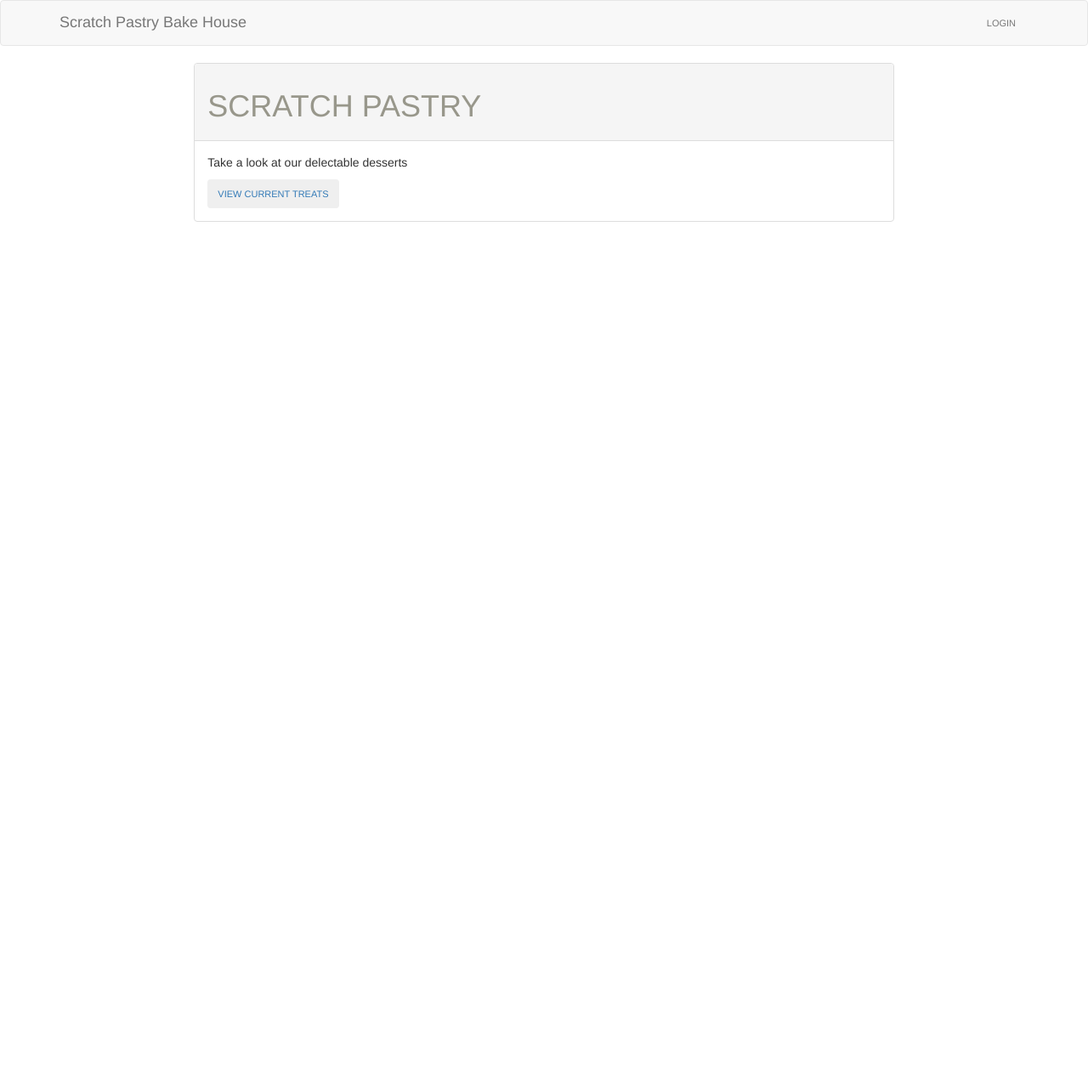
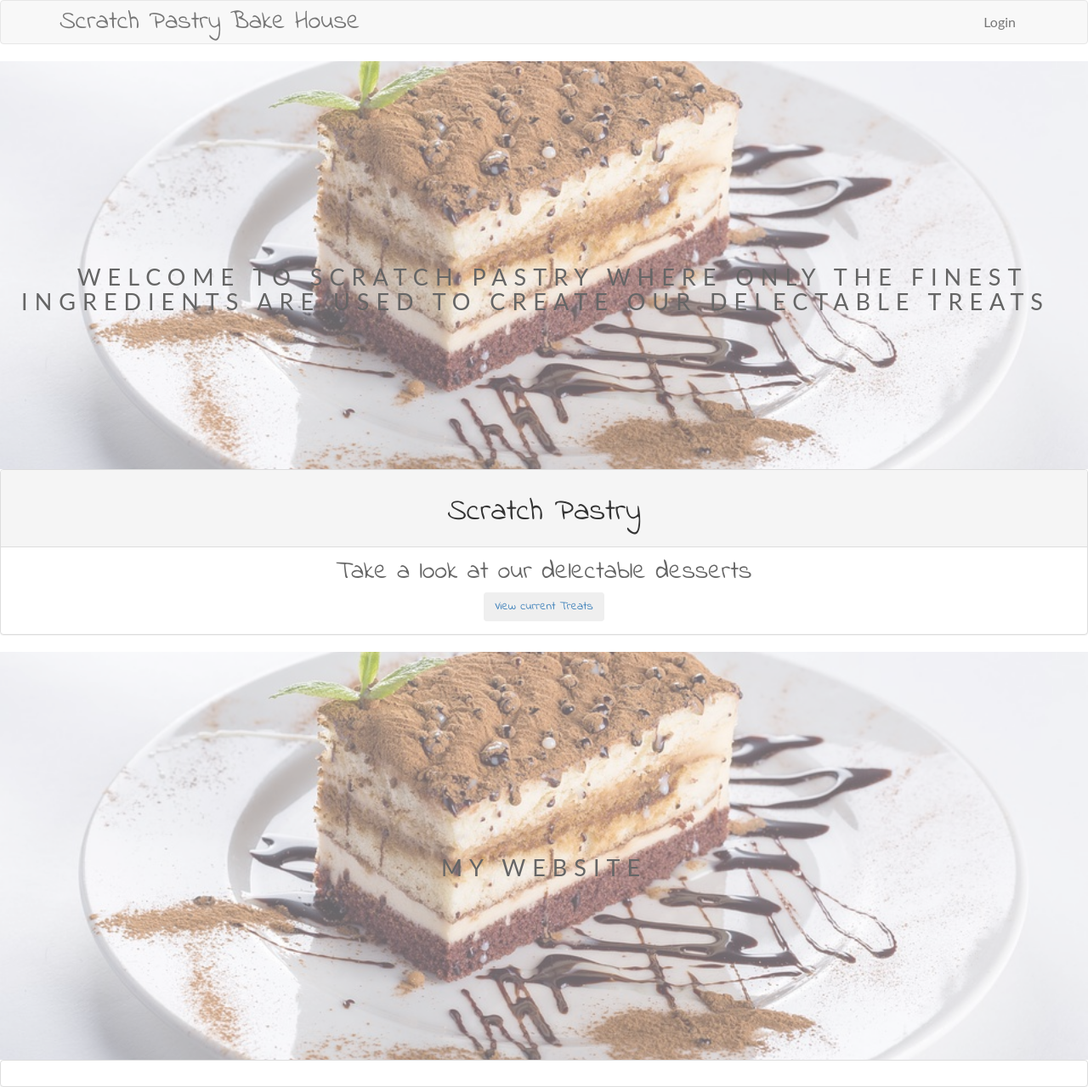
Before and after one commit to pkarella/scratch-pastrybakeshop, a Rails app: page / in a window 1280 px wide. Shown: the whole page at 85% size. Before the commit the page ends 800 px from the top, so only its background shows below. Run offline with Rails 7, Linux system fonts and the light colour scheme; style sheets or scripts are compiled from the project's sources; parts of the project's set-up code (start-up, migrations or seed data) failed here and were passed over; some libraries are stand-ins or nearby versions.

Commit message:
added parallax to site

```diff
--- a/app/assets/stylesheets/application.scss
+++ b/app/assets/stylesheets/application.scss
@@ -14,6 +14,67 @@
  *= require_self
  */
  @import "bootstrap-sprockets";
- @import "variables";
+
    @import "bootstrap";
-   @import "bootswatch"
+@import url(https://fonts.googleapis.com/css?family=Indie%20Flower);
+
+   body,html{
+     height: 100%;
+     margin:0;
+     font-size: 16px;
+     font-family: "Lato", sans-serif;
+     font-weight: 400;
+     line-height: 1.8em;
+     color:#666;
+
+
+   }
+
+.navbar-brand{
+font-family: Indie Flower;
+font-size: 30px;
+overflow: hidden;
+}
+   .pimg1{
+  background-image: url('cake.jpg');
+   height: 60%;
+   position: relative;
+   opacity: 0.60;
+   background-position: center;
+   background-size: cover;
+   background-repeat: no-repeat;
+   background-attachment: fixed;
+   }
+
+   .section{
+     font-family: Indie Flower;
+     text-align: center;
+     font-size: 30px;
+     padding: 50px, 80px;
+   }
+
+   .ptext{
+     position: absolute;
+     top:50%;
+     width: 100%;
+     text-align: center;
+     color: black;
+     font-size: 27px;
+     letter-spacing: 8px;
+     text-transform: uppercase;
+   }
+
+   .ptext .border{
+     background-color: #111;
+     color: black;
+     padding:20px;
+   }
+
+    .ptext .border.trans{
+      background-color: transparent;
+    }
+   @media(max-width: 568px){
+     .pimg1{
+       background-attachment: scroll;
+     }
+   }
--- a/app/views/layouts/application.html.erb
+++ b/app/views/layouts/application.html.erb
@@ -7,11 +7,13 @@
     <%= stylesheet_link_tag    'application', media: 'all', 'data-turbolinks-track': 'reload' %>
     <%= javascript_include_tag 'application', 'data-turbolinks-track': 'reload' %>
   </head>
+<%= render "layouts/menu" %>
+  <body>
 
-  <body>
-    <%= render "layouts/menu" %>
-      <div class="container-fluid">
-        <%= yield %>
-      </div>
+
+    <%= yield %>
+
+
+
   </body>
 </html>
--- a/app/views/welcome/index.html.erb
+++ b/app/views/welcome/index.html.erb
@@ -1,7 +1,11 @@
+<section class="pimg1">
+      <div class="ptext">
+        <span class='border trans'> Welcome to Scratch Pastry where only the finest ingredients are used to create our delectable treats
+        </span>
+      </div>
+    </section>
 
-
-<div class="row">
-  <div class="col-md-8 col-md-offset-2">
+  <section class="section section-light">
     <div class="panel panel-default">
       <div class="panel-heading">
         <% if @current_user %>
@@ -20,6 +24,21 @@
         <% end %>
 
       </div>
+  </section>
+
+  <div class="pimg1">
+    <div class="ptext">
+      <span class='border trans'> My Website
+      </span>
     </div>
   </div>
-</div>
+
+
+  <section class="section section-light">
+    <div class="panel panel-default">
+      <div class="panel-body">
+
+      </div>
+
+      </div>
+  </section>
```
Also changed, not shown: app/assets/images/cake.jpg (added), app/assets/images/cloud.jpg (added).
